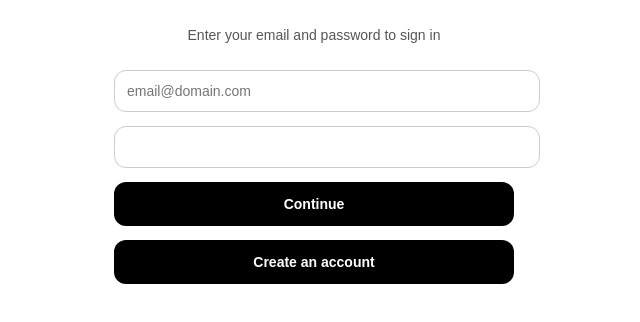
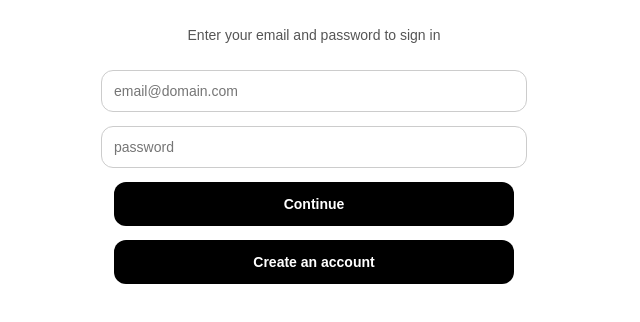
Before and after one commit to rsmail/csc-307-group-project, a React (Vite) app in the folder packages/react-frontend/: page /login in a window 1280 px wide. Shown: the part 344-666 px from the top of the page, without its empty margins (326-966 px from the left). Built offline with nearby package versions, Linux system fonts and the light colour scheme; no server answers.

Commit message:
Connected login and signup page

```diff
--- a/packages/react-frontend/src/App.jsx
+++ b/packages/react-frontend/src/App.jsx
@@ -21,7 +21,7 @@ function App() {
     const INVALID_TOKEN = "INVALID_TOKEN";
     const [token, setToken] = useState(INVALID_TOKEN);
     const [message, setMessage] = useState("");
-    const API_PREFIX = "https://chorecore-api-f2b2esdrg4g6exfy.westus3-01.azurewebsites.net";
+    const API_PREFIX = import.meta.env.VITE_API_PRPEFIX;
 
     function loginUser(creds) {
         const promise = fetch(`${API_PREFIX}/login`, {
--- a/packages/react-frontend/src/HomePage.jsx
+++ b/packages/react-frontend/src/HomePage.jsx
@@ -1,5 +1,6 @@
 import React, { useState } from 'react';
-import { Link } from 'react-router-dom';
+import { Link, useNavigate } from 'react-router-dom';
+
 import './HomePage.css';
 import GroupPage from './GroupPage';
 
--- a/packages/react-frontend/src/Login.css
+++ b/packages/react-frontend/src/Login.css
@@ -42,6 +42,8 @@
 .login-form {
   display: flex;
   flex-direction: column;
+  align-items: center;
+  text-align: center;
   gap: 14px;
   width: 100%;
 }
--- a/packages/react-frontend/src/Login.jsx
+++ b/packages/react-frontend/src/Login.jsx
@@ -1,125 +1,37 @@
 import './Login.css';
 import React, { useState } from "react";
+import { useNavigate } from 'react-router-dom';
 
 function Login(props) {
-    const [creds, setCreds] = useState({
-        email: "",
-        password: "",
-        confirmpassword: "",
-        firstname: "",
-        lastname: ""
-    });
+  const [email, setEmail] = useState("");
+  const [password, setPassword] = useState("");
+  const navigate = useNavigate();
+  const API_PREFIX = import.meta.env.VITE_API_PREFIX;
 
-//  This is code from Hoikin (Unsure if it is needed so I am leaving it commented out for now due to merge conflict)
-//     const [error, msg] = useState("");
-//     const isSignup = props.buttonLabel === "Sign Up";
+  const handleLogin = async (e) => {
+    e.preventDefault();
+    try {
+      const response = await fetch(`${API_PREFIX}/login`, {
+        method: "POST",
+        headers: {
+          "Content-Type": "application/json",
+        },
+        body: JSON.stringify({email, password})
+      });
 
-//     return (
-//         <form>
-//             <label htmlFor="email">Email</label>
-//             <input
-//                 type="text"
-//                 name="email"
-//                 id="email"
-//                 value={creds.email}
-//                 onChange={handleChange}
-//             />
-//             <label htmlFor="password">Password</label>
-//             <input
-//                 type="password"
-//                 name="password"
-//                 id="password"
-//                 value={creds.password}
-//                 onChange={handleChange}
-//             />
-//             {isSignup && (
-//                 <>
-//                     <label htmlFor="confirmpassword">Confirm Password</label>
-//                     <input
-//                         type="password"
-//                         name="confirmpassword"
-//                         id="confirmpassword"
-//                         value={creds.confirmpassword}
-//                         onChange={handleChange}
-//                     />
-//                     <label htmlFor="firstname">
-//                         {" "}
-//                         First Name
-//                     </label>
-//                     <input
-//                         type="text"
-//                         name="firstname"
-//                         id="firstname"
-//                         value={creds.firstname}
-//                         onChange={handleChange}
-//                     />
-//                     <label htmlFor="lastname">Last Name</label>
-//                     <input
-//                         type="text"
-//                         name="lastname"
-//                         id="lastname"
-//                         value={creds.lastname}
-//                         onChange={handleChange}
-//                     />
-//                 </>
-//             )}
-//             {error && <p>{error}</p>}
-//             <input
-//                 type="button"
-//                 value={props.buttonLabel || "Log In"}
-//                 onClick={submitForm}
-//             />
-//         </form>
-//     );
+      console.log(JSON.stringify({email, password}));
 
-//     function handleChange(event) {
-//         const { name, value } = event.target;
-//         switch (name) {
-//             case "email":
-//                 setCreds({ ...creds, email: value });
-//                 break;
-//             case "password":
-//                 setCreds({ ...creds, password: value });
-//                 break;
-//             case "confirmpassword":
-//                 setCreds({...creds, confirmpassword: value});
-//                 break;
-//             case "firstname":
-//                 setCreds({ ...creds, firstname: value });
-//                 break;
-//             case "lastname":
-//                 setCreds({ ...creds, lastname: value });
-//                 break;
-//         }
-//     }
-
-//     function submitForm() {
-//         msg("");
-//         if(isSignup && creds.password !== creds.confirmpassword){
-//             msg("Passwords do not match");
-//             return;
-//         }
-
-//         props.handleSubmit(creds);
-//         setCreds({
-//             email: "",
-//             password: "",
-//             firstname: "",
-//             lastname: ""
-//         });
-//     }
-  function handleChange(event) {
-    const { name, value } = event.target;
-    setCreds((prev) => ({
-      ...prev,
-      [name]: value,
-    }));
-  }
-
-  function submitForm(e) {
-    e.preventDefault();
-    props.handleSubmit(creds);
-    setCreds({ email: "", pwd: "" });
+      if (response.ok) {
+        const data = await response.json();
+        localStorage.setItem("token", data.token);
+        navigate("/home");
+      } else {
+        alert("Invalid email or password");
+      }
+    } catch (error) {
+      console.log(error);
+      alert("Something went wrong logging you in.")
+    }
   }
 
   return (
@@ -129,23 +41,23 @@ function Login(props) {
         <h2 className="login-subtitle">Sign in</h2>
         <p className="login-subtext">Enter your email and password to sign in</p>
 
-        <form className="login-form" onSubmit={submitForm}>
+        <form className="login-form" onSubmit={handleLogin}>
           <input
             type="text"
             name="email"
             placeholder="email@domain.com"
-            value={creds.email}
-            onChange={handleChange}
+            value={email}
+            onChange={(e) => setEmail(e.target.value)}
           />
           <input
             type="password"
-            name="pwd"
-            placeholders="password"
-            value={creds.pwd}
-            onChange={handleChange}
+            name="password"
+            placeholder="password"
+            value={password}
+            onChange={(e) => setPassword(e.target.value)}
           />
           <button type="submit">Continue</button>
-          <button type="button" onClick={() => window.location.href = "/signup"}>
+          <button type="button" onClick={() => navigate("/signup")}>
             Create an account
           </button>
         </form>
--- a/packages/react-frontend/src/SignUp.css
+++ b/packages/react-frontend/src/SignUp.css
@@ -44,6 +44,8 @@
 .signup-form {
   display: flex;
   flex-direction: column;
+  align-items: center;
+  text-align: center;
   gap: 16px;
   width: 100%;
 }
--- a/packages/react-frontend/src/SignUp.jsx
+++ b/packages/react-frontend/src/SignUp.jsx
@@ -1,5 +1,6 @@
 import "./SignUp.css";
 import React, { useState } from "react";
+import { useNavigate } from "react-router-dom";
 
 function SignUp(props) {
     const [creds, setCreds] = useState({
@@ -9,6 +10,8 @@ function SignUp(props) {
         firstname: "",
         lastname: ""
     });
+    const navigate = useNavigate();
+    const API_PREFIX = import.meta.env.VITE_API_PREFIX;
 
     function handleChange(event) {
         const { name, value } = event.target;
@@ -18,7 +21,7 @@ function SignUp(props) {
         }));
     }
 
-    function submitForm(e) {
+    async function submitForm(e) {
         e.preventDefault();
 
         if (creds.pwd !== creds.confirmpwd) {
@@ -33,17 +36,26 @@ function SignUp(props) {
             lastname: creds.lastname
         };
 
-        props.handleSubmit(payload).then(() => {
-            window.location.href = "/login";
-        });
+        try {
+            const response = await fetch(`${API_PREFIX}/register`, {
+                method: "POST",
+                headers: {
+                    "Content-Type": "application/json",
+                },
+                body: JSON.stringify(payload),
+            });
 
-        setCreds({
-            email: "",
-            pwd: "",
-            confirmpwd: "",
-            firstname: "",
-            lastname: ""
-        });
+            if (response.ok) {
+                const data = await response.json();
+                localStorage.setItem("token", data.token);
+                navigate("/home");
+            } else {
+                alert("Invalid email or password");
+            }
+        } catch (error) {
+            console.log(error);
+            alert("Something went wrong.");
+        }
     }
 
     return (
```
